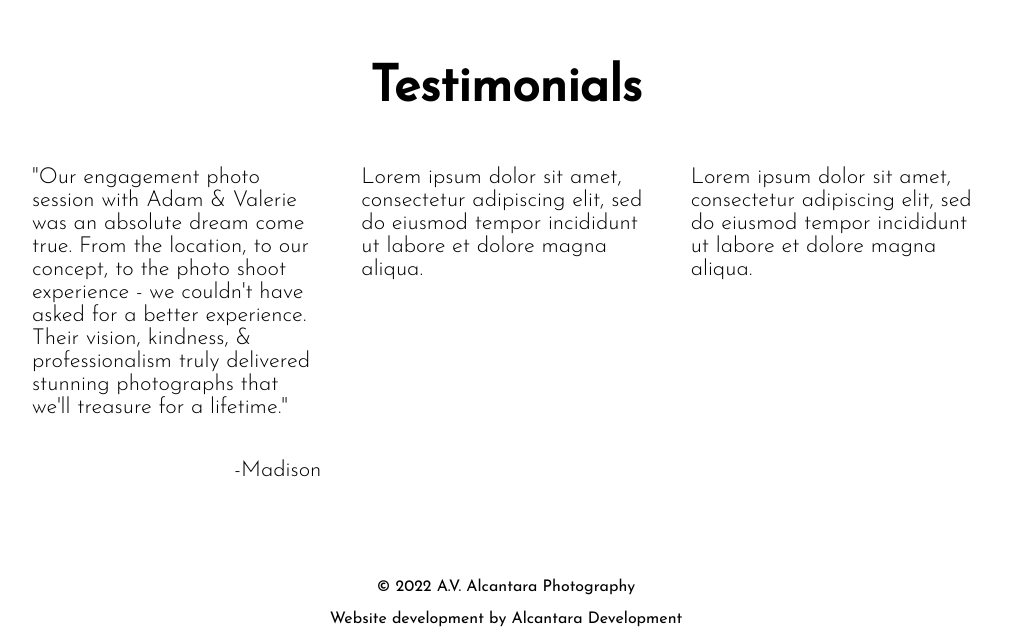
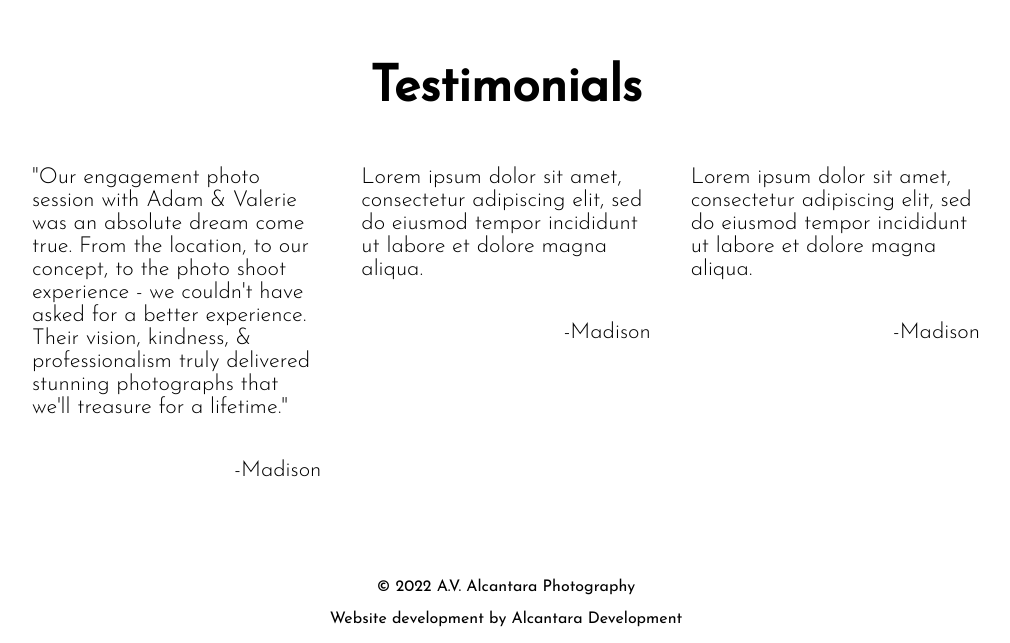
Before and after one commit to adamalcantara/avalcantaraphotography, a React (Create React App) app: page /about in a window 1280 px wide. Shown: the part 2075-2718 px from the top of the page, without its empty margins (134-1144 px from the left). Built offline with nearby package versions, Linux system fonts and the light colour scheme.

Commit message:
Added testimonial signatures to all the testimonials

```diff
--- a/src/Pages/About/About.js
+++ b/src/Pages/About/About.js
@@ -61,10 +61,12 @@ const About = () => {
 
           <div className="testimonialCard" id="middleTestimonial">
                 <p>Lorem ipsum dolor sit amet, consectetur adipiscing elit, sed do eiusmod tempor incididunt ut labore et dolore magna aliqua.</p>
+                <p className='testimonialSig'>-Madison</p>
           </div>
 
           <div className="testimonialCard">
                 <p>Lorem ipsum dolor sit amet, consectetur adipiscing elit, sed do eiusmod tempor incididunt ut labore et dolore magna aliqua.</p>
+                <p className='testimonialSig'>-Madison</p>
           </div>
         </div>
       </div>
```
